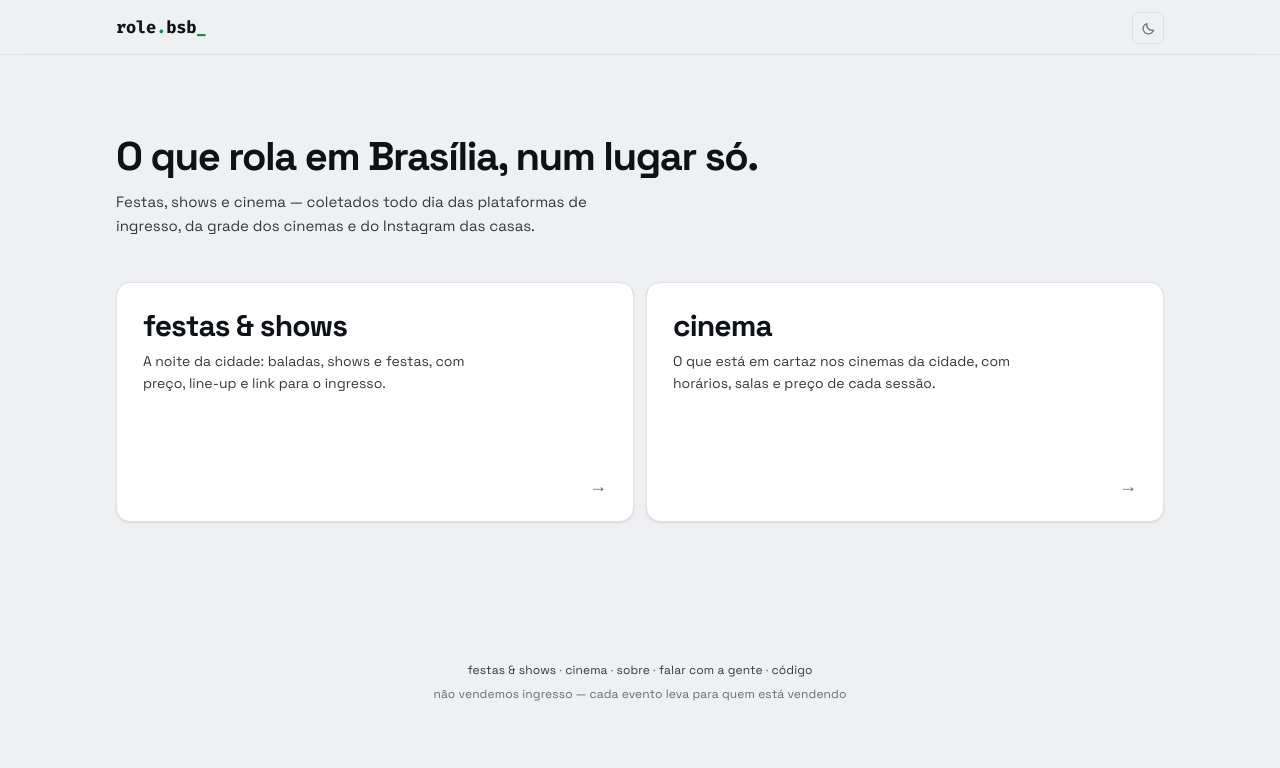
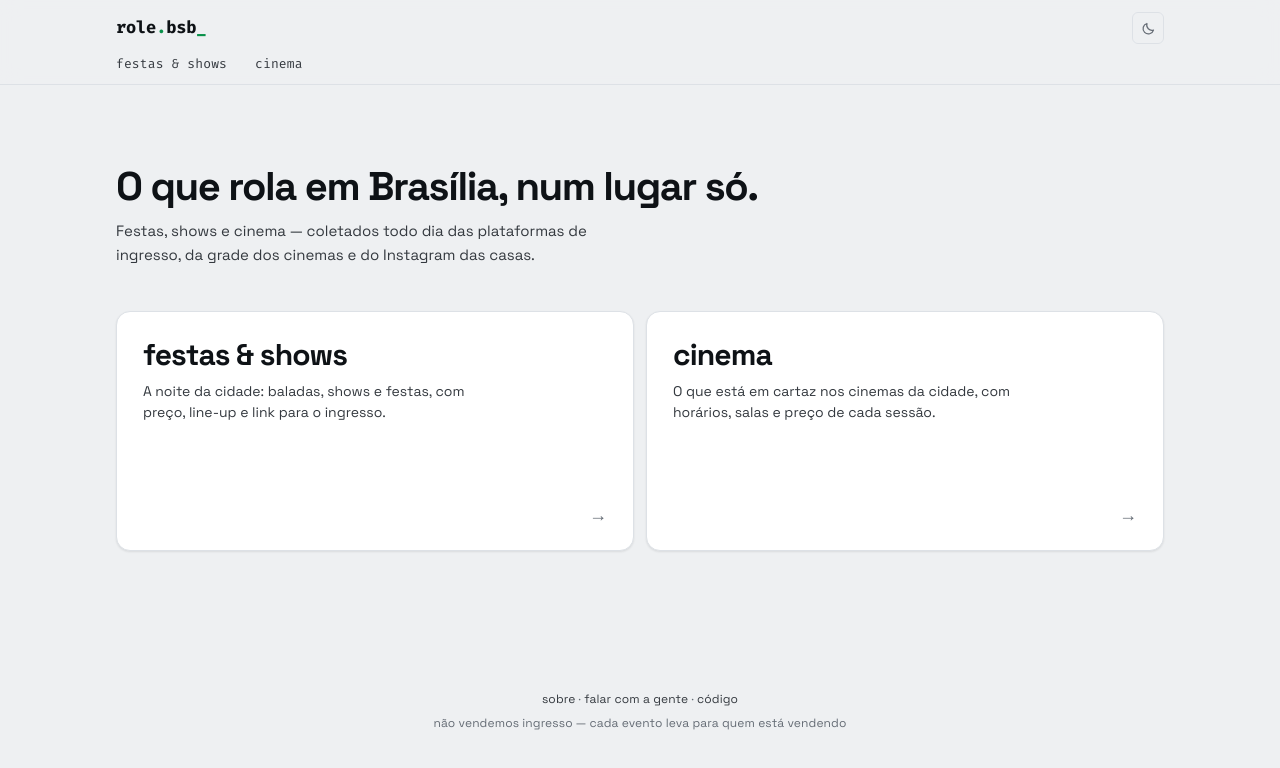
Before and after one commit to oextraordimario/raspador_eventos, a Next.js app: page / in a window 1280 px wide. Shown: the top 768 px of the page. Built offline with nearby package versions, Linux system fonts and the light colour scheme; no server answers.

Commit message:
feat(site): navegação de festas/cinema sai do rodapé e vai pro header

```diff
--- a/app/globals.css
+++ b/app/globals.css
@@ -154,6 +154,13 @@ a { color: inherit; text-decoration: none; }
 @keyframes blink { 0%, 50% { opacity: 1 } 50.01%, 100% { opacity: 0 } }
 
 .head-btns { display: flex; align-items: center; gap: 6px; }
+
+.head-nav {
+  display: flex; gap: 28px;
+  font-family: var(--zu-mono); font-size: 13px; letter-spacing: .01em;
+}
+.head-nav a { color: var(--zu-fg-2); }
+.head-nav a:hover { color: var(--zu-green); }
 
 .icon-btn {
   display: grid; place-items: center; width: 32px; height: 32px; flex: none;
--- a/app/layout.jsx
+++ b/app/layout.jsx
@@ -65,14 +65,16 @@ export default function RootLayout({ children }) {
                 <Tema />
               </div>
             </div>
+            <nav className="head-nav">
+              <Link href="/festas">festas &amp; shows</Link>
+              <Link href="/filmes">cinema</Link>
+            </nav>
           </div>
         </header>
 
         <main className="wrap">{children}</main>
 
         <footer className="foot">
-          <Link href="/festas">festas &amp; shows</Link> ·{' '}
-          <Link href="/filmes">cinema</Link> ·{' '}
           <Link href="/sobre">sobre</Link> ·{' '}
           <LinkFeedback>falar com a gente</LinkFeedback> ·{' '}
           <a href="https://github.com/oextraordimario/raspador_eventos"
```
